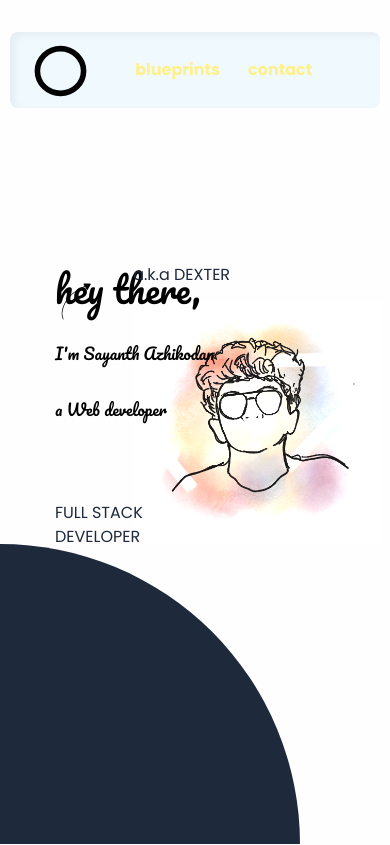
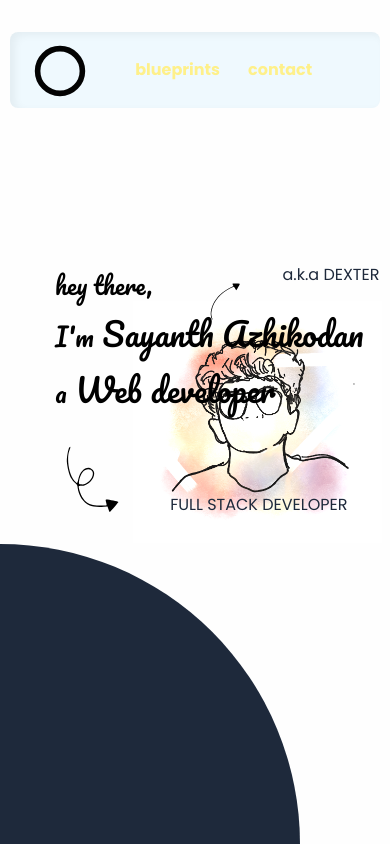
Before and after one commit to dextey/dexter.github.io, a Next.js app: page / in a window 390 px wide. Shown: the top 845 px of the page. Built offline with nearby package versions, Linux system fonts and the light colour scheme; a web font is replaced by a local one.

Commit message:
FIX: Banner Text ui fix

```diff
--- a/src/app/globals.css
+++ b/src/app/globals.css
@@ -21,6 +21,7 @@
   margin: 0;
   padding: 0;
   scroll-behavior: smooth;
+  transition: all 0.5s ease-out;
 }
 
 body {
@@ -53,7 +54,7 @@ header {
   content: "";
   border: 4px solid rgb(3, 3, 3);
   border-radius: 100%;
-  width: 37px;
+  width: 360%;
   /* background: #000; */
   height: 100%;
   position: absolute;
--- a/src/components/Main.tsx
+++ b/src/components/Main.tsx
@@ -21,15 +21,15 @@ export default function Main() {
               height={100}
               alt="arrow"
             />
-            <div className="absolute md:text-xl text-slate-800 right-[-1rem] top-[-.4rem]">a.k.a DEXTER</div>
+            <div className="absolute  md:text-xl text-slate-800 right-[-1rem] top-[-.4rem]">a.k.a DEXTER</div>
           </div>
           <div className={`${pacifico.className} flex flex-col gap-2`}>
-            <div className="text-4xl pb-6">hey there,</div>
-            <div className="md:text-[4.2rem]">
-              <span className="md:text-[2.4rem]">I'm</span> Sayanth Azhikodan
+            <div className="text-2xl sm:text-3xl md:text-4xl md:pb-6">hey there,</div>
+            <div className=" text-[2rem] sm:text-[3.4rem] md:text-[4.2rem]">
+              <span className="text-[1.6rem] sm:text-[1.4rem] md:text-[2.4rem]">I'm</span> Sayanth Azhikodan
             </div>
-            <div className="md:text-[4.2rem] pt-6">
-              <span className="md:text-[2.8rem]">a</span> Web developer
+            <div className="text-[2rem] sm:text-[3.4rem] md:text-[4.2rem] md:pt-6">
+              <span className="text-[1.6rem] sm:text-[1.8rem] md:text-[2.8rem]">a</span> Web developer
             </div>
           </div>
           <div className="relative w-full ">
```
